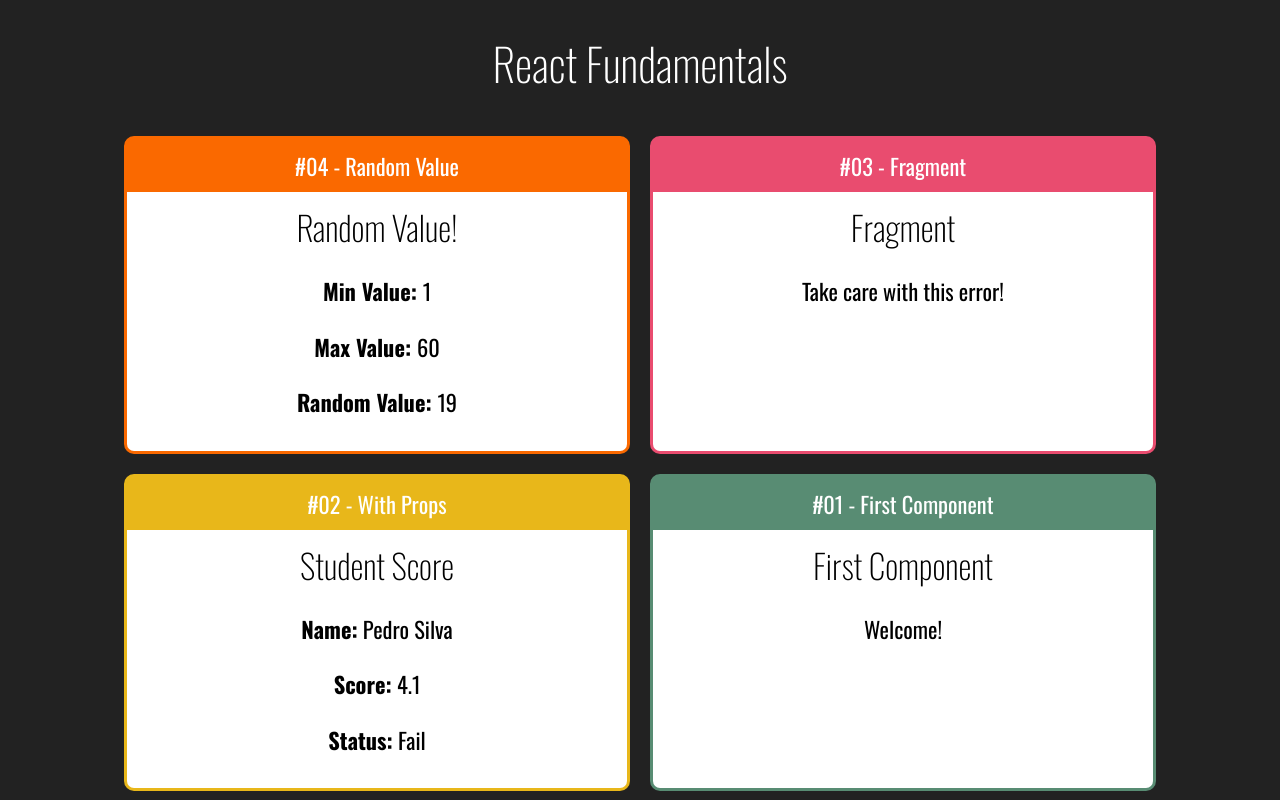
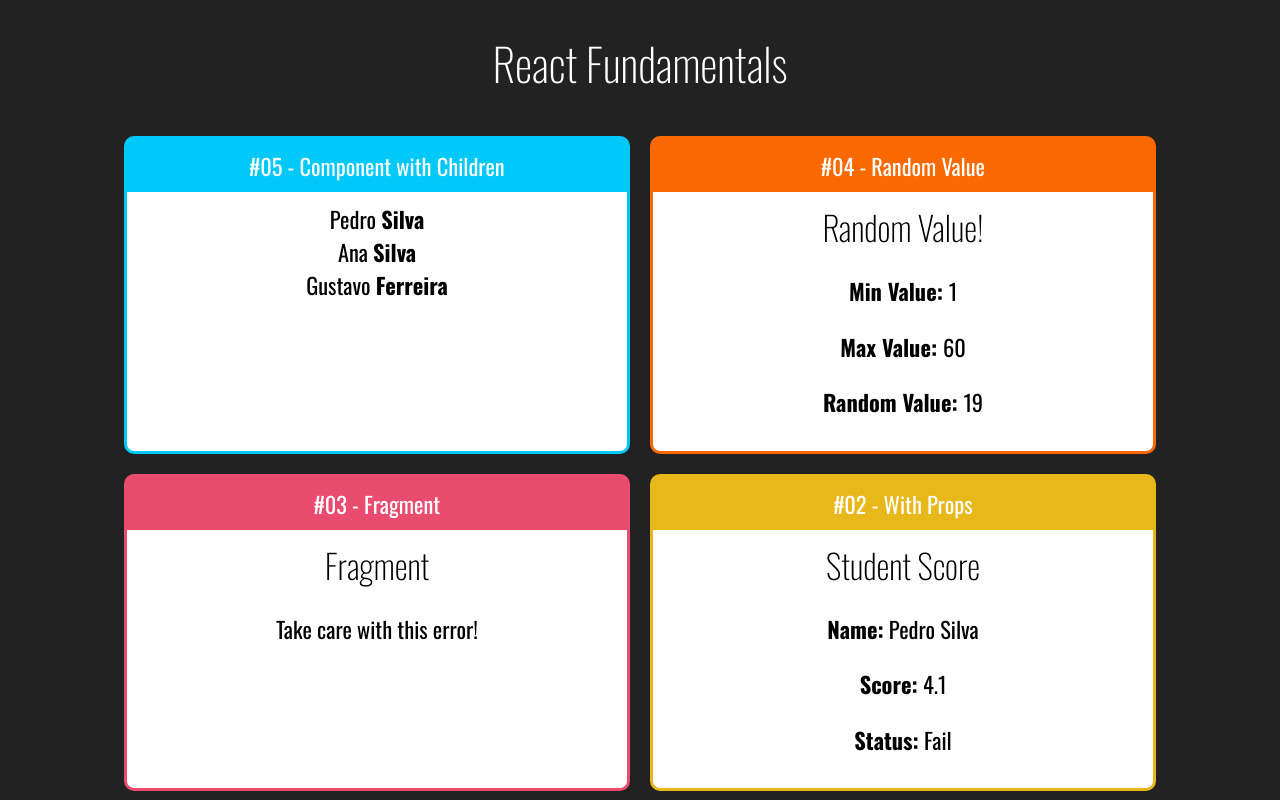
Before and after one commit to MagnunAVF/react-redux-skills, a React (Create React App) app in the folder react-fundamentals/: page / in a window 1280 px wide. Shown: the top 800 px of the page. Built offline with nearby package versions, Linux system fonts and the light colour scheme.

Commit message:
react-fundamentals: Create component with children (spread operator use in props)

```diff
--- a/react-fundamentals/src/App.jsx
+++ b/react-fundamentals/src/App.jsx
@@ -1,6 +1,7 @@
 import "./App.css";
 import React from "react";
 
+import Family from "./components/basics/Family";
 import Card from "./components/layout/Card";
 import Random from "./components/basics/Random";
 import Fragment from "./components/basics/Fragment";
@@ -12,6 +13,10 @@ export default (_) => (
     <h1>React Fundamentals</h1>
 
     <div className="Cards">
+      <Card title="#05 - Component with Children" color="#00C8F8">
+        <Family lastName="Silva" />
+      </Card>
+
       <Card title="#04 - Random Value" color="#FA6900">
         <Random min={1} max={60} />
       </Card>
--- /dev/null
+++ b/react-fundamentals/src/components/basics/Family.jsx
@@ -0,0 +1,12 @@
+import React from "react";
+import FamilyMember from "./FamilyMember";
+
+export default (props) => {
+  return (
+    <div>
+      <FamilyMember firstName="Pedro" lastName="Silva" />
+      <FamilyMember firstName="Ana" {...props} />
+      <FamilyMember firstName="Gustavo" lastName="Ferreira" />
+    </div>
+  );
+};
--- /dev/null
+++ b/react-fundamentals/src/components/basics/FamilyMember.jsx
@@ -0,0 +1,9 @@
+import React from "react";
+
+export default (props) => {
+  return (
+    <div>
+      {props.firstName} <strong>{props.lastName}</strong>
+    </div>
+  );
+};
```
